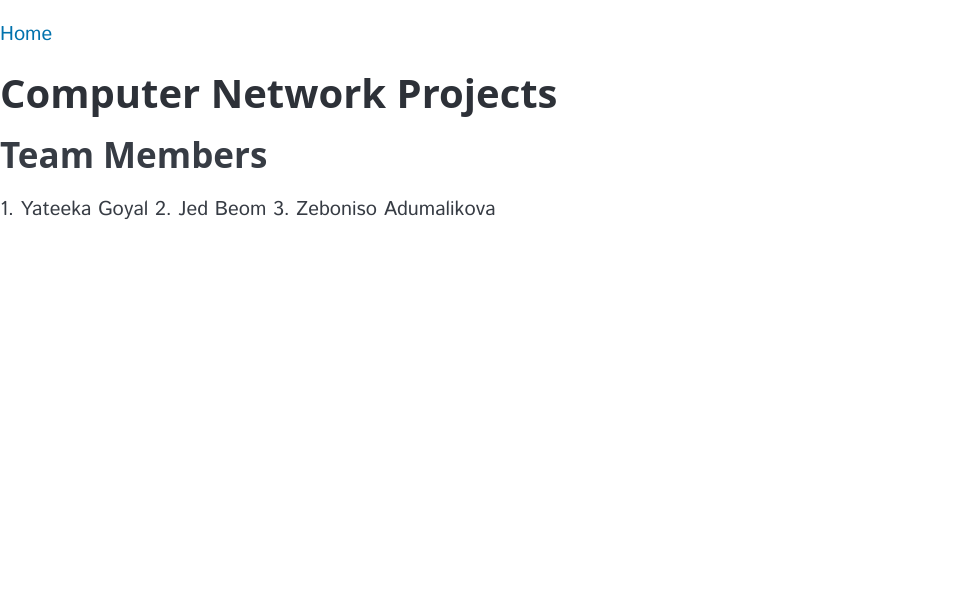
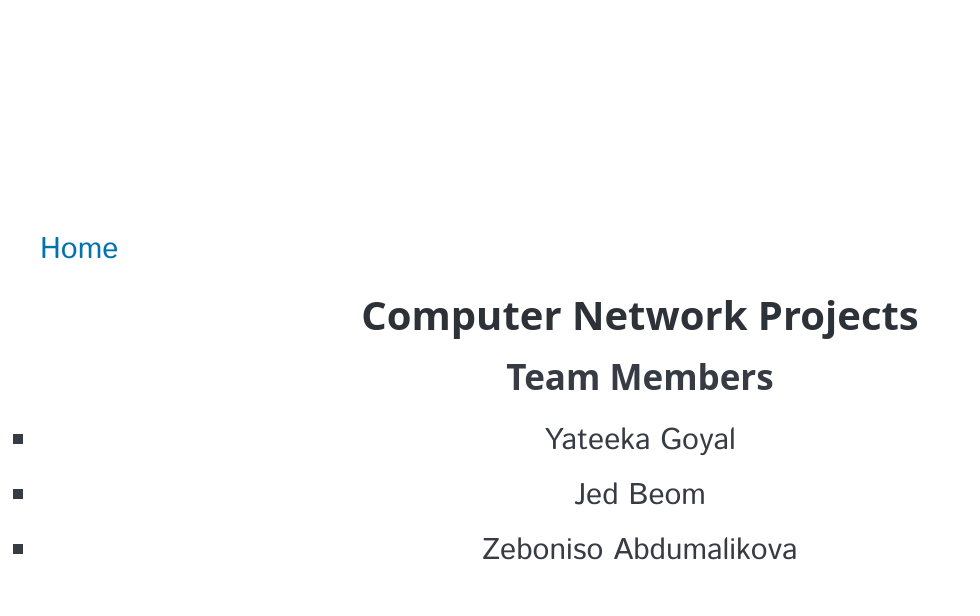
Before and after one commit to Yateeka/Computer-Networks-Projects, a plain HTML site: page home.html in a window 1280 px wide. Shown: the whole page, without its empty margins (0-980 px from the left). Drawn offline with Linux system fonts and the light colour scheme; a web font is replaced by a local one.

Commit message:
Center all content on the page.

```diff
--- a/home.html
+++ b/home.html
@@ -7,27 +7,48 @@
     <title>Computer Networks Project</title>
     <link rel="stylesheet" type="text/css" href="/pico.min.css">
     <link rel="stylesheet" type="text/css" href="/home.css">
+    <style>
+        body, html {
+            height: 100%;
+            text-align: center;
+            margin: 0;
+            display: flex;
+            justify-content: center;
+            align-items: center;
+        }
+
+        ul {
+            list-style-type: none;
+            padding: 0;
+            text-align: center;
+        }
+
+        li {
+            font-size: 1.5rem;
+            margin: 10px 0;
+        }
+    </style>
 </head>
 
 <body>
-    <nav class="navigation">
-        <ul class="ul">
+<main class="container">
+    <nav>
+        <ul>
             <li><a href="#home">Home</a></li>
         </ul>
     </nav>
     <section id="home">
-        <div class="home-content">
+        <div>
             <h1>Computer Network Projects</h1>
             <h2>Team Members</h2>
-            <p>
-                1. Yateeka Goyal
-                2. Jed Beom
-                3. Zeboniso Adumalikova
-            </p>
+            <ul>
+                <li>Yateeka Goyal</li>
+                <li>Jed Beom</li>
+                <li>Zeboniso Abdumalikova</li>
+            </ul>
 
         </div>
     </section>
-
-    </section>
+</main>
 </body>
 </html>
```
